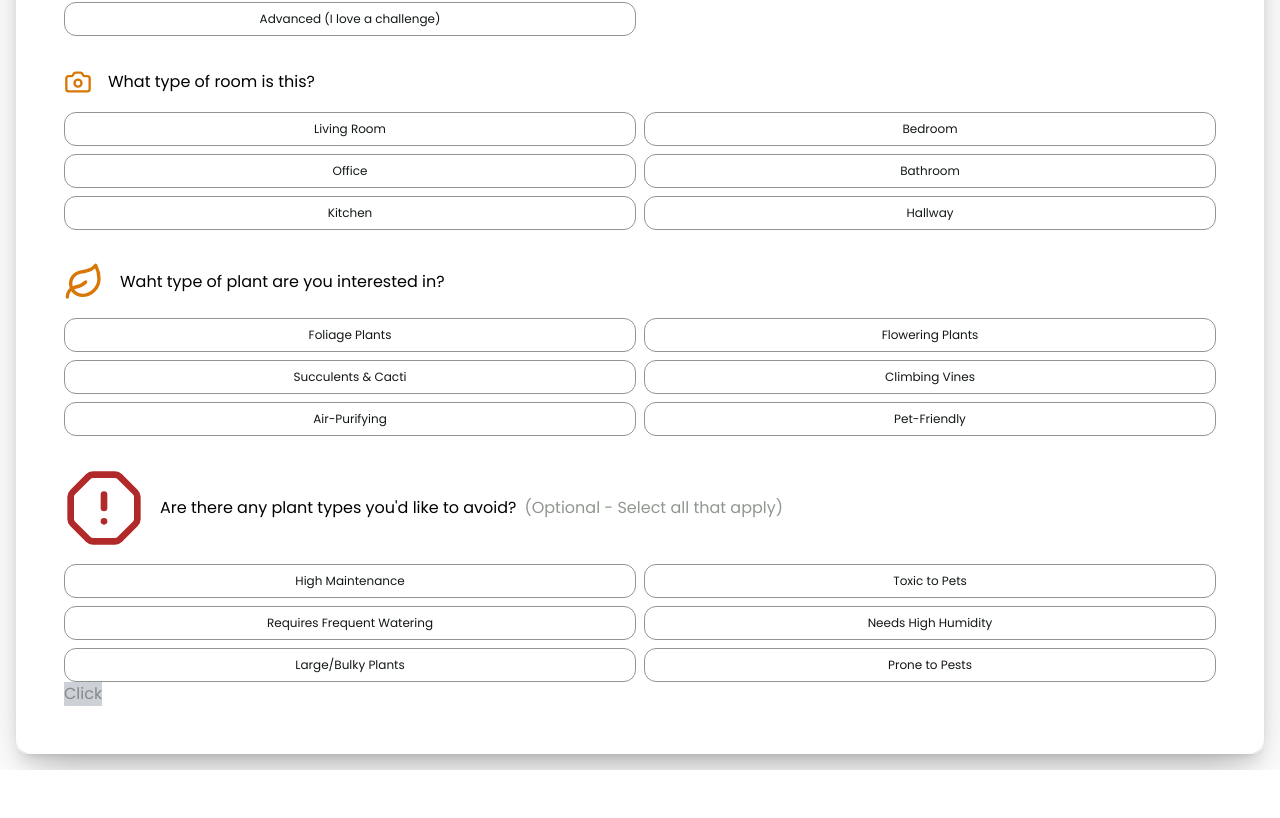
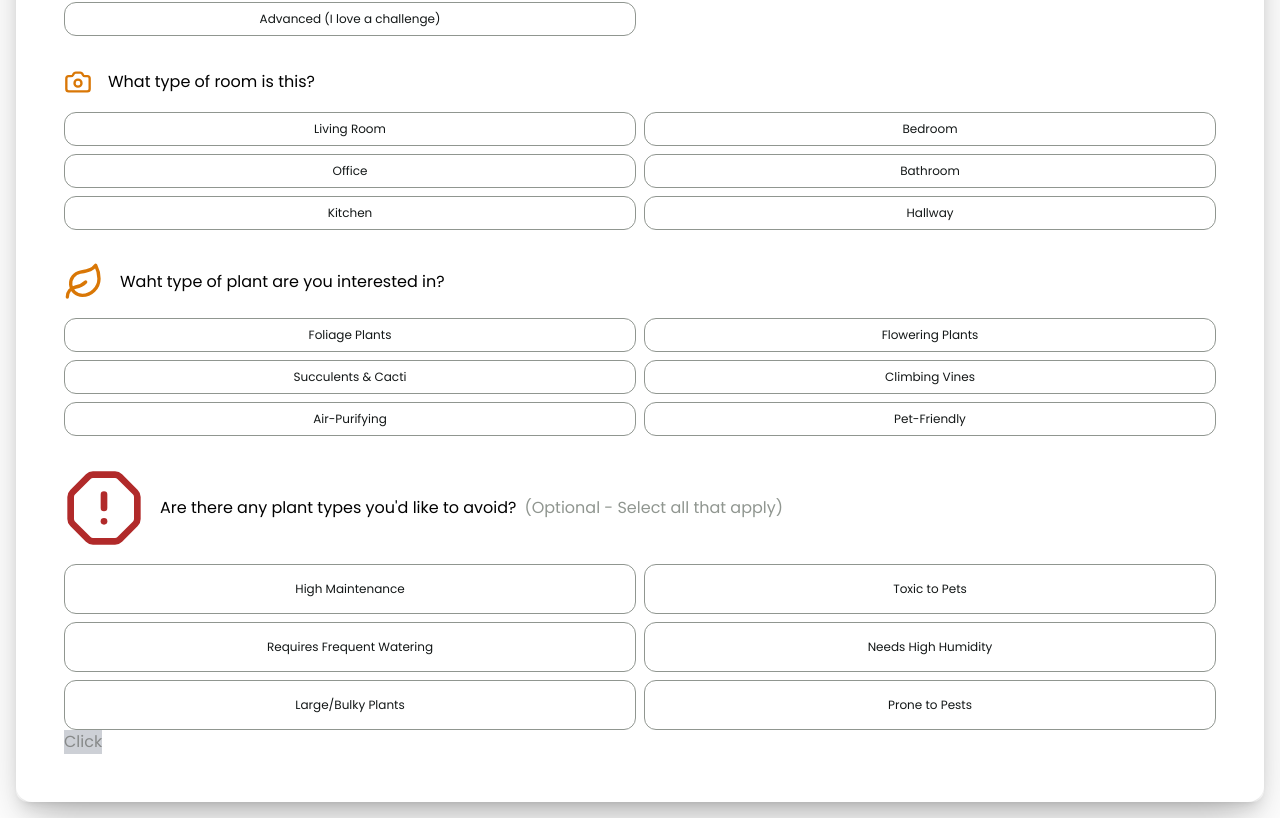
Before and after one commit to YNhuLe/Flower_Love, a React (Vite) app: page /products/quiz in a window 1280 px wide. Shown: the part 1076-1894 px from the top of the page. Before the commit the page ends 1846 px from the top, so only its background shows below. Built offline with nearby package versions, Linux system fonts and the light colour scheme; no server answers.

Commit message:
modify the PlantQuizPage

```diff
--- a/src/pages/PlantQuizPage.tsx
+++ b/src/pages/PlantQuizPage.tsx
@@ -6,7 +6,8 @@ import {
   Wind, Award,
   Sparkles,
   Camera, Brain, Image, CheckCircle, ArrowLeft, XCircle,
-  Leaf, AlertOctagon
+  Leaf, AlertOctagon,
+  Divide
 } from 'lucide-react';
 import { useState } from 'react';
 import { AnimatePresence, motion } from 'framer-motion';
@@ -31,7 +32,7 @@ function PlantQuizPage() {
   //the most recommended plant
   const [selectedPlant, setSelectedPlant] = useState<PlantRecommendation | null>(null);
 
-  const handleAnalyze = () =>{ setStep('analyzing')}
+  const handleAnalyze = () => { setStep('analyzing') }
   return (
     <section>
       <div className=" p-4 flex flex-col items-center">
@@ -249,14 +250,14 @@ function PlantQuizPage() {
                         key={option}
                         onClick={() => {
                           const isSelected = conditions.plantsToAvoid.includes(option);
-                        if( isSelected){
+                          if (isSelected) {
                             setConditions(
                               {
                                 ...conditions,
                                 plantsToAvoid: conditions.plantsToAvoid.filter(plant => plant !== option)
                               }
                             )
-                        }else{
+                          } else {
                             setConditions(
                               {
                                 ...conditions,
@@ -265,13 +266,14 @@ function PlantQuizPage() {
                             )
                           }
                         }}
-                      className={`p-2 rounded-xl border transition-all relative w-auto text-xs ${conditions.plantsToAvoid.includes(option)
+                        className={`p-2 rounded-xl border transition-all p-4 relative text-xs ${conditions.plantsToAvoid.includes(option)
                           ? 'border border-error-700 bg-error-200 text-error-700'
                           : 'border-text-muted hover:border-error-700 text-text-primary'
                           }`}
                       >{option}
                         {conditions.plantsToAvoid.includes(option) &&
-                    (  <AlertOctagon className="w-3 h-3 mr-2 text-error-700 absolute right-0 m-2 mt-0 top-2" />)}
+
+                          (<AlertOctagon className="w-3 h-3 text-error-700 absolute  ml-2 right-1 top-2 " />)}
 
                       </button>
                     )
@@ -282,7 +284,7 @@ function PlantQuizPage() {
 
               {/* Ai analyse AI button */}
               <div>
-<Button btnType='AI_analyze'  disabled={!conditions.light || !conditions.light ||
+                <Button btnType='AI_analyze' disabled={!conditions.light || !conditions.light ||
                   !conditions.humidity_preference || !conditions.name || !conditions.plantinglevel || !conditions.temperature_range
                 }></Button>
 
```
Lines whose indentation alone changed are shown as unchanged.
